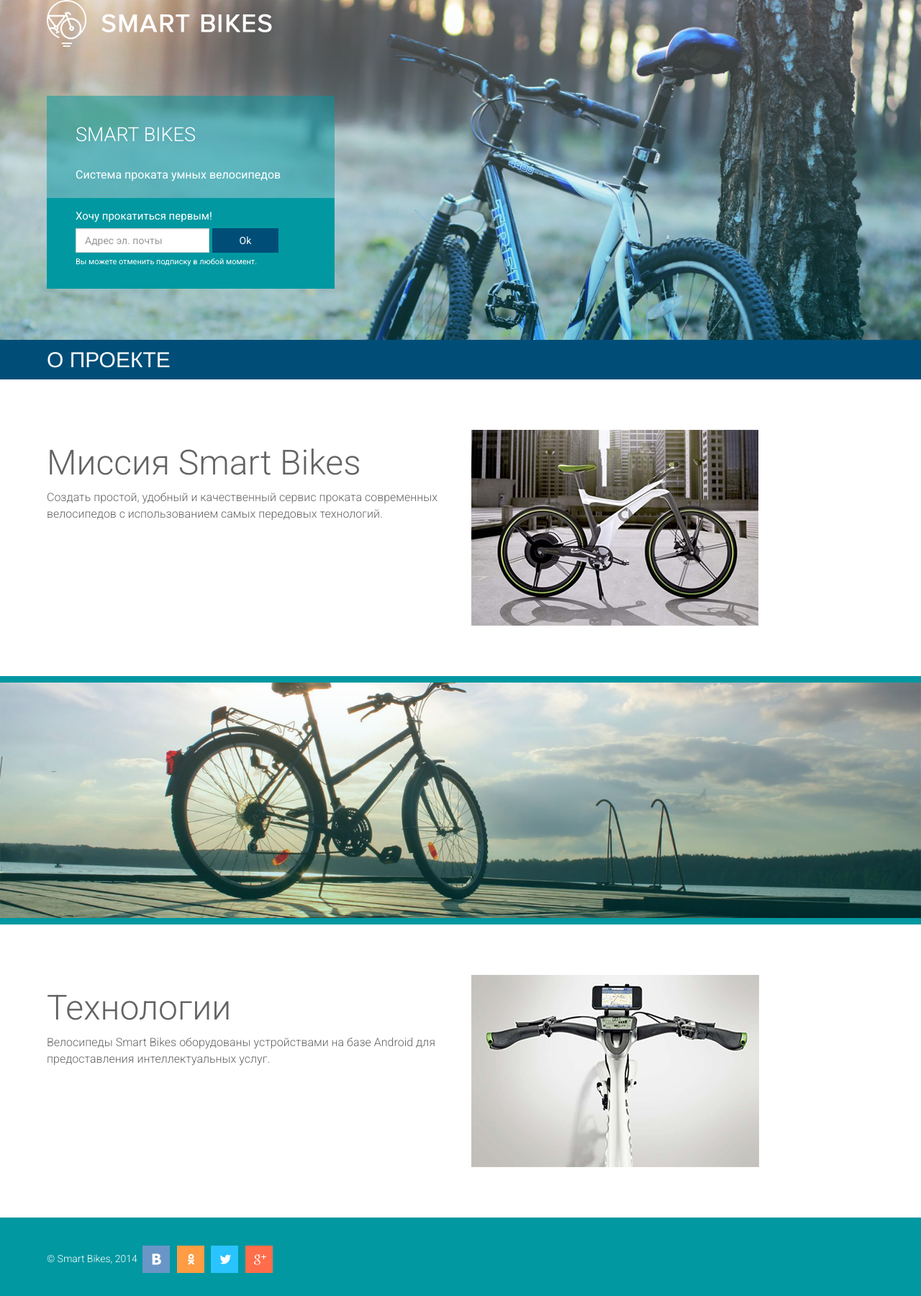
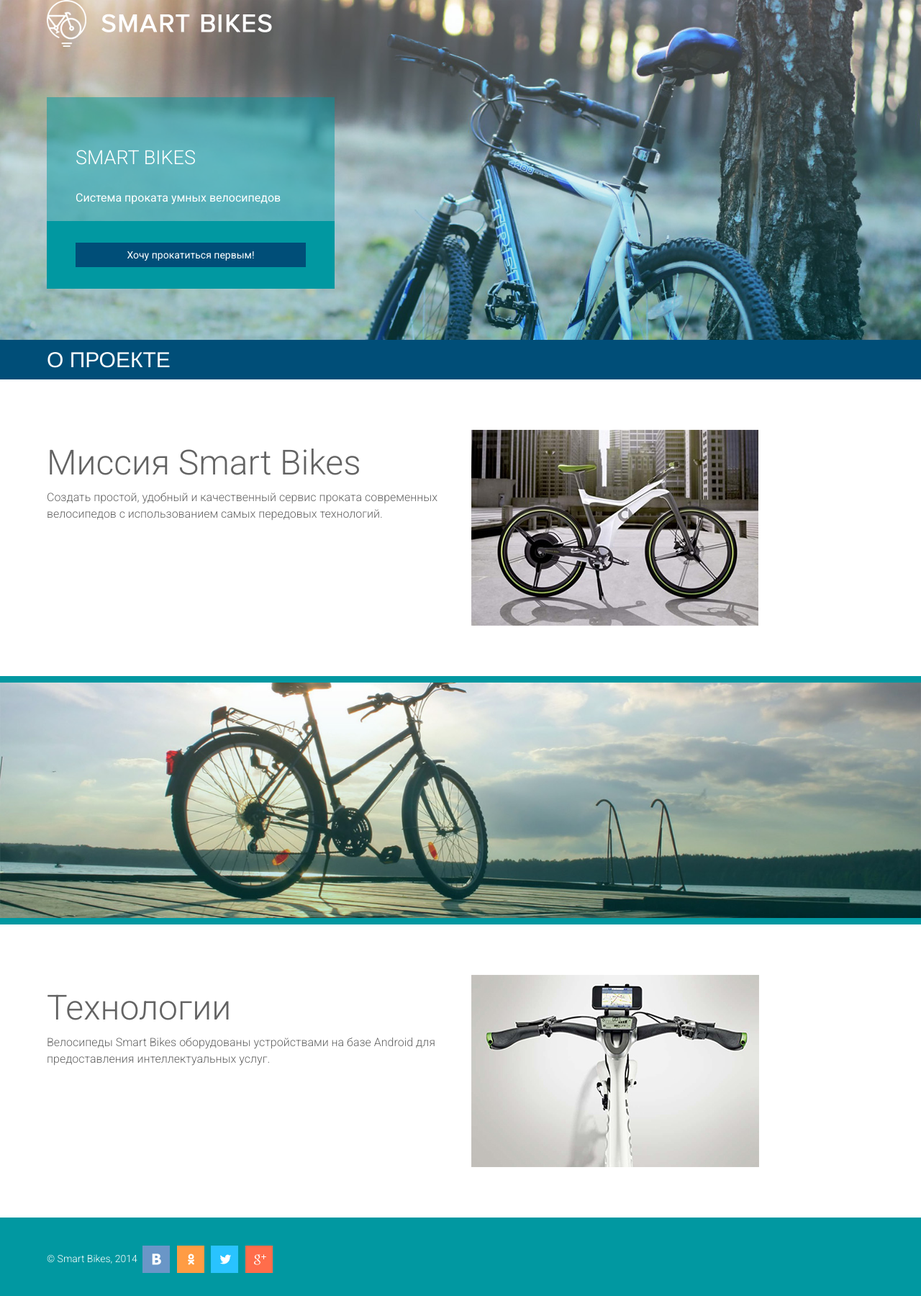
Before and after one commit to blan4/SmartBikesLanding, a Jekyll site: the page built from index.html, in a window 1280 px wide. Shown: the whole page at 72% size. Built offline with Jekyll 4.4.1, drawn with Linux system fonts in a browser that asks for light colours; nearby versions of some CDN libraries.

Commit message:
rm email input

```diff
--- a/_includes/subscription.html
+++ b/_includes/subscription.html
@@ -12,14 +12,7 @@
             </div>
             <div class="subscription-form">
               <div class="text">
-                <form class="form-inline" id="js-subscribe" action="//smart-bikes.us8.list-manage.com/subscribe/post?u=fe9c15942ff6c98313bc1024b&amp;id=47b3d4b3e1" method="post">
-                  <label for="entry_email">
-                    <span class="white">Хочу прокатиться первым!</span>
-                  </label>
-                  <input placeholder="Адрес эл. почты" class="form-control" id="entry_email" name="EMAIL" type="email" />
-                  <input class="btn" type="submit" value="Ok" />
-                </form>
-                <p class="privacy white">Вы можете отменить подписку в любой момент. </p>
+                <a href="#" class="btn btn-big">Хочу прокатиться первым!</a>
                 <div id="responseBox"></div>
               </div>
             </div>
--- a/css/app.scss
+++ b/css/app.scss
@@ -74,6 +74,8 @@
   }
   .text {
     margin-left: 40px;
+    margin-right: 40px;
+    padding-top: 30px;
   }
 }
 
@@ -81,6 +83,12 @@
   font-size: 14px;
   font-family: Roboto;
   width: 92px;
+}
+
+.btn-big {
+  font-size: 14px;
+  font-family: Roboto;
+  width: 100% !important;
 }
 
 .form-control {
```
Also changed, not shown: _includes/form.html (added, +7 -0 lines).
